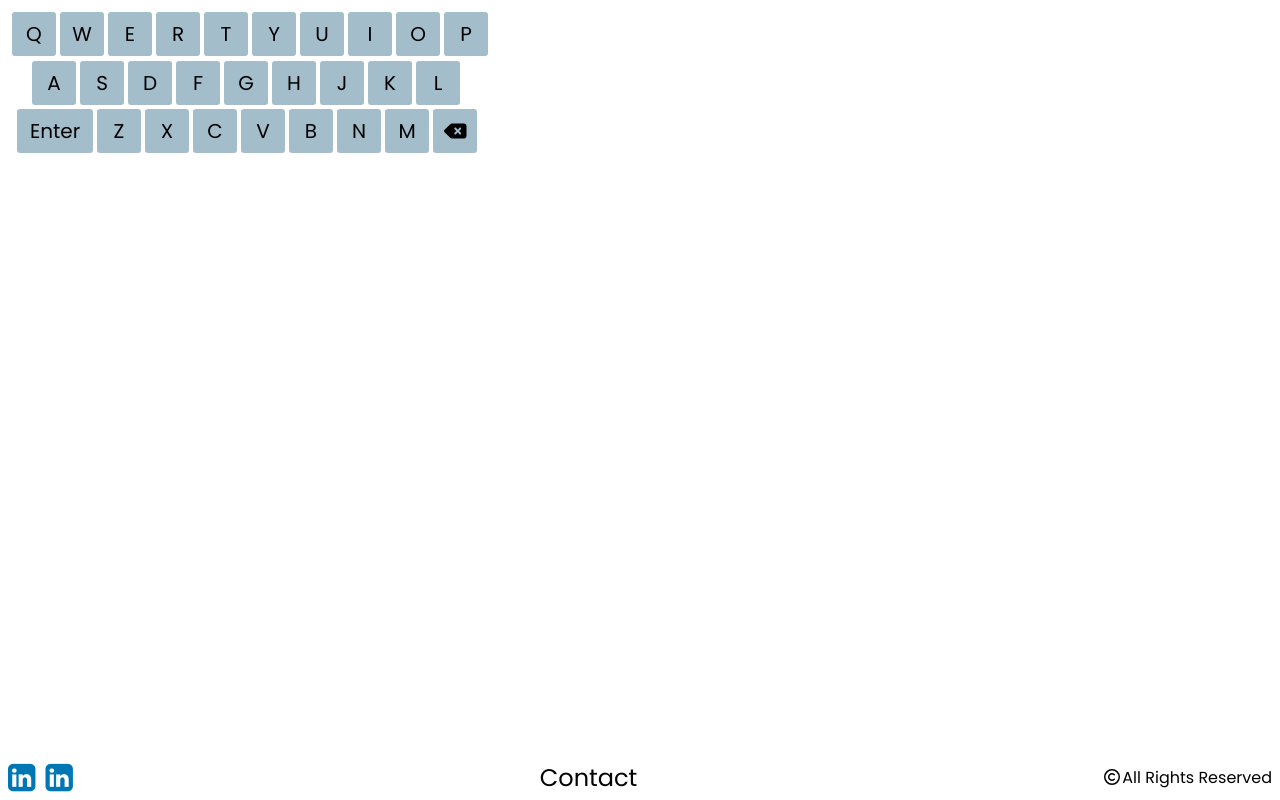
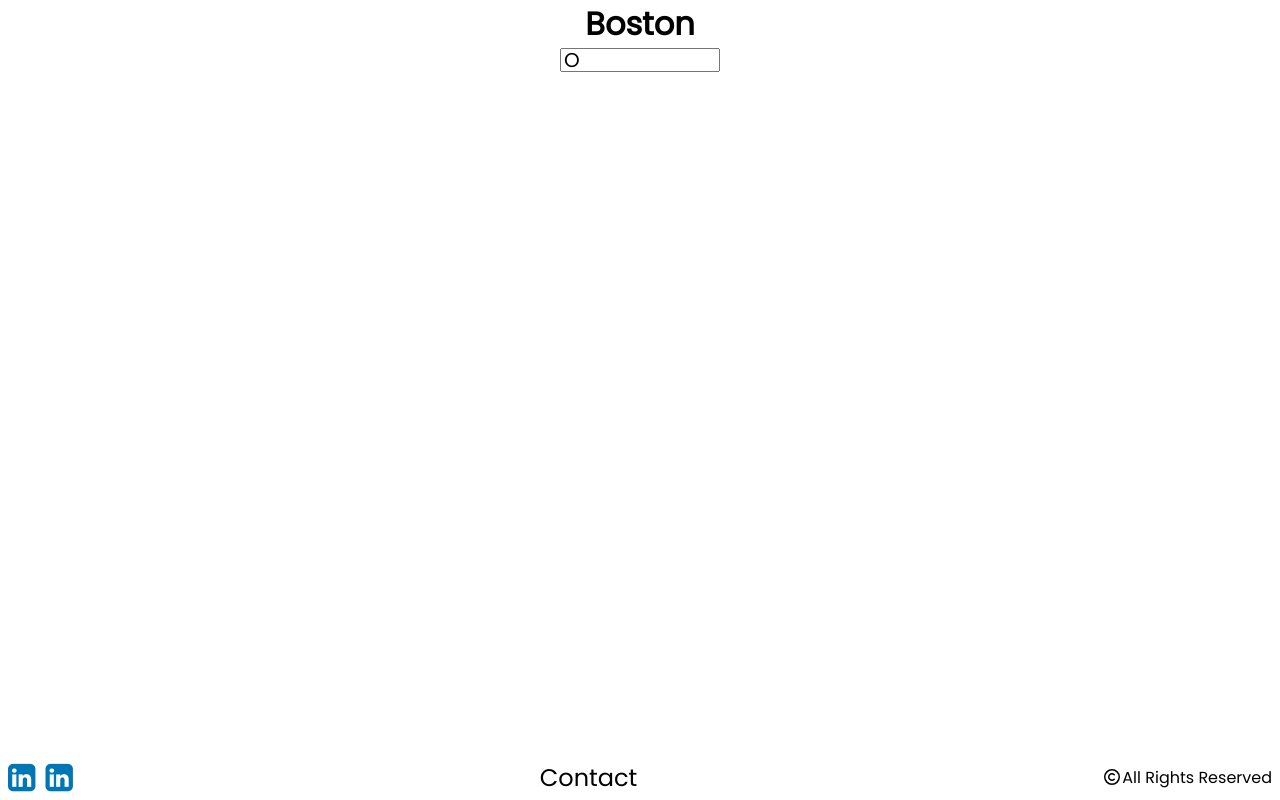
Before and after one commit to nickgabriadze/Towngraphy, a React (Create React App) app: page / in a window 1280 px wide. Built offline with nearby package versions, Linux system fonts and the light colour scheme.

Commit message:
Started Working on input and random city

```diff
--- a/src/App.css
+++ b/src/App.css
@@ -2,3 +2,7 @@
     box-sizing: border-box;
     margin: 0;
 }
+
+#keyboard{
+   display: none;
+}
--- a/src/App.js
+++ b/src/App.js
@@ -1,12 +1,17 @@
 import React from 'react';
 import './App.css';
-import { Footer } from './components/footer.js'
-import { Keyboard } from './components/keyboard.js'
+import { Footer } from './components/footer.js';
+import { Keyboard } from './components/keyboard.js';
+import {TextBox} from './components/textBox';
 function App() {
   return (
     <>
 
+      <TextBox randomCity='Boston'/>
+      <div id='keyboard'>
       <Keyboard />
+      </div>
+
       <Footer />
 
     </>
--- a/src/components/keyboard.css
+++ b/src/components/keyboard.css
@@ -6,12 +6,12 @@ button {
     border-radius: 5px;
     text-align: center;
     cursor: pointer;
-    width: 3rem;
-    height: 3rem;
+    width: 2rem;
+    height: 2rem;
     text-decoration: none;
     border: 2px solid white;
     background-color: #a4bdcb;
-    font-size: 20px;
+    font-size: 15px;
 }
 
 button:hover {
@@ -40,7 +40,7 @@ button:hover {
 
 #third-row {
     padding-top: 0.5px;
-    padding-left: 5px;
+    padding-left: 2px;
 }
 
 #enter-button {
--- /dev/null
+++ b/src/components/textBox.css
@@ -0,0 +1,14 @@
+@import url('https://fonts.googleapis.com/css2?family=Poppins:wght@300&display=swap');
+.textBox{
+    text-align: center;
+    font-size: 16px;
+    font-weight: 100;
+    font-family:'Poppins', 'Franklin Gothic Medium', 'Arial Narrow', "Arial", "sans-serif";
+}
+
+#user-input{
+    font-family:'Poppins', 'Franklin Gothic Medium', 'Arial Narrow', "Arial", "sans-serif";
+    width: 10rem;
+    height: 1.5rem;
+    font-size:20px;
+}
--- /dev/null
+++ b/src/components/textBox.js
@@ -0,0 +1,15 @@
+import './textBox.css'
+
+
+export function TextBox({randomCity}){
+
+
+    return(
+        <>
+        <div className="textBox">
+        <h1 id="pre-defined">{randomCity}</h1>
+        <input type='text' value={randomCity[randomCity.length-2].toUpperCase()} id="user-input"></input>
+        </div>
+        </>
+    )
+};
```
